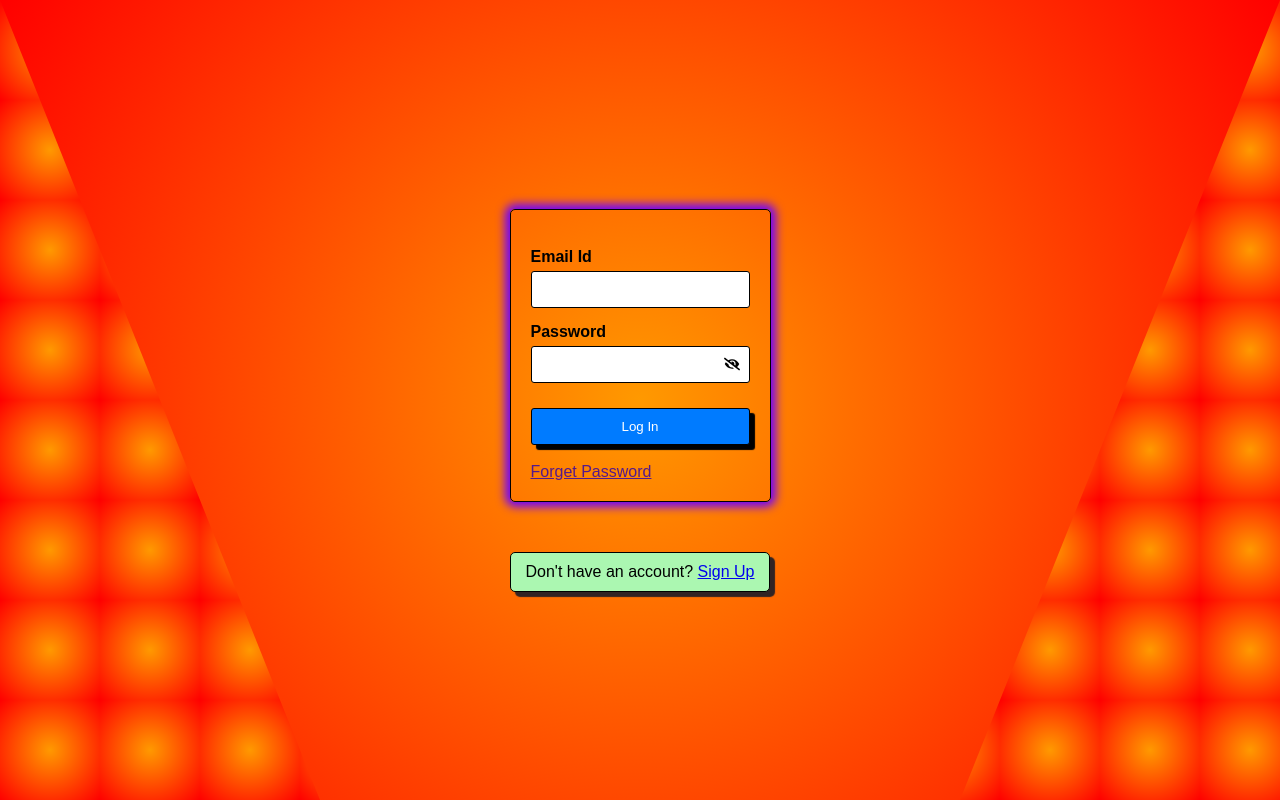
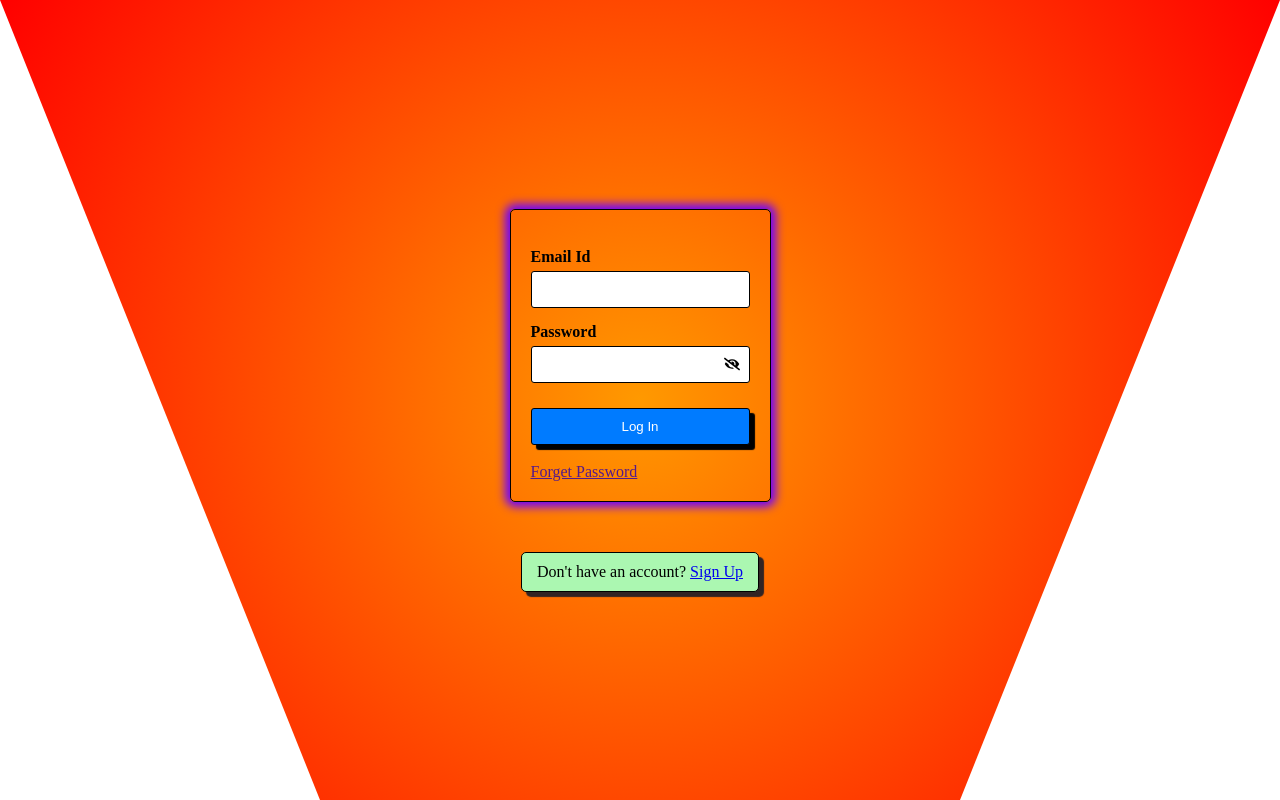
Before and after one commit to FarhanSyed21/Expense-Tracker-Redux, a React (Create React App) app: page / in a window 1280 px wide. Built offline with nearby package versions, Linux system fonts and the light colour scheme.

Commit message:
Update AddExpenses.css

```diff
--- a/src/components/Expenses/AddExpenses.css
+++ b/src/components/Expenses/AddExpenses.css
@@ -1,4 +1,4 @@
-body {
+.app-body {
   background: radial-gradient(circle, #ff9900, #ff0000),
     linear-gradient(45deg, #ff9900, #ff0000);
   background-size: 100px 100px, 20px 20px;
@@ -15,11 +15,24 @@ body {
   justify-content: center;
   background-color: white;
   border-radius: 15px;
-  /* box-shadow: 0px 5px 20px rgba(0, 0, 0, 0.1); */
   box-shadow: 0px 0px 10px rgb(241, 54, 54), 0px 0px 20px rgb(226, 186, 57),
     0px 0px 30px rgb(255, 145, 55);
   margin: 50px auto;
   max-width: 1200px;
+  transition: background-color 1s;
+}
+
+.animate-bg-change {
+  animation: bgChangeAnimation 1s forwards;
+}
+
+@keyframes bgChangeAnimation {
+  0% {
+    background-color: white;
+  }
+  100% {
+    background-color: gray;
+  }
 }
 
 .expense-entry-from {
```
